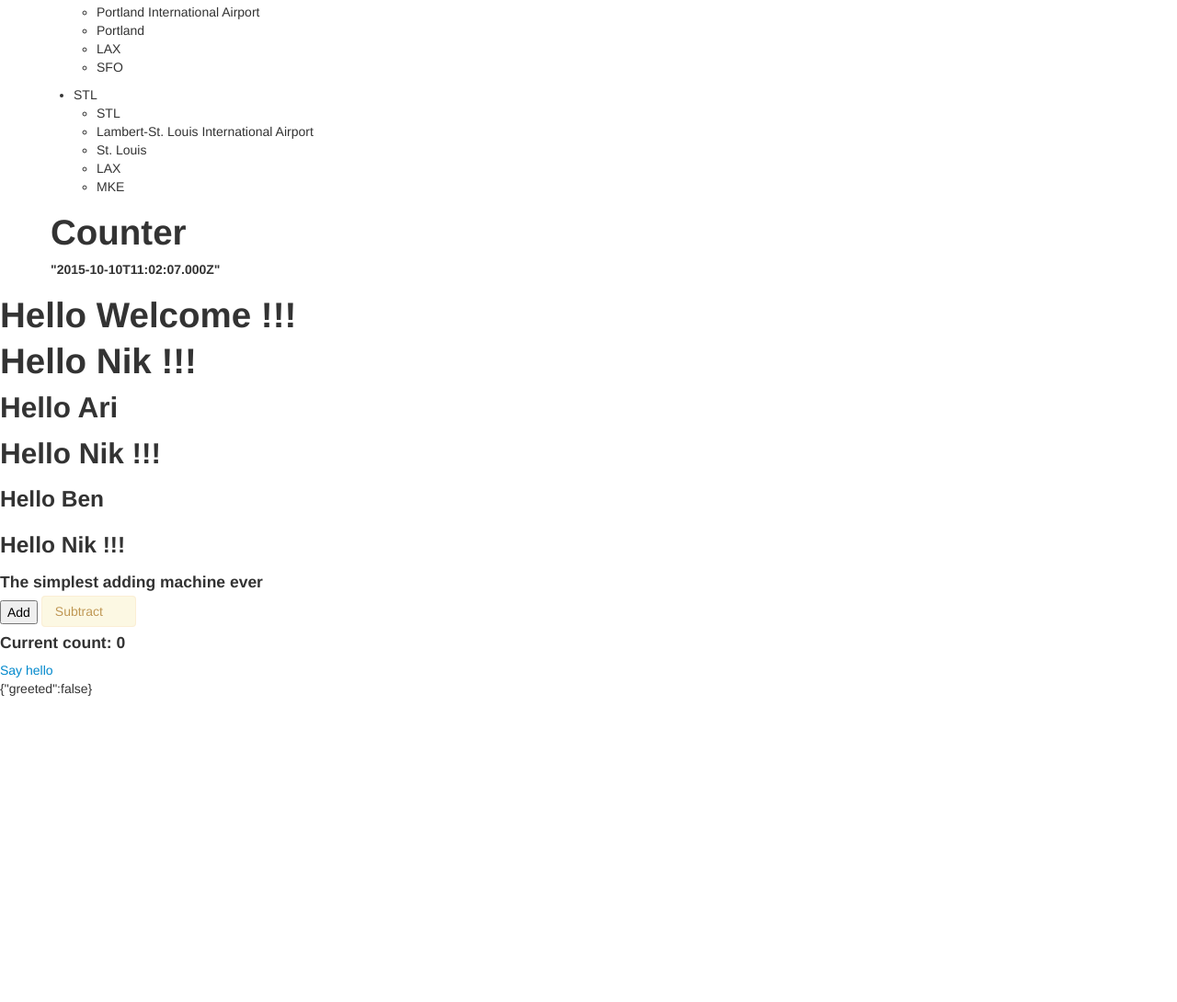
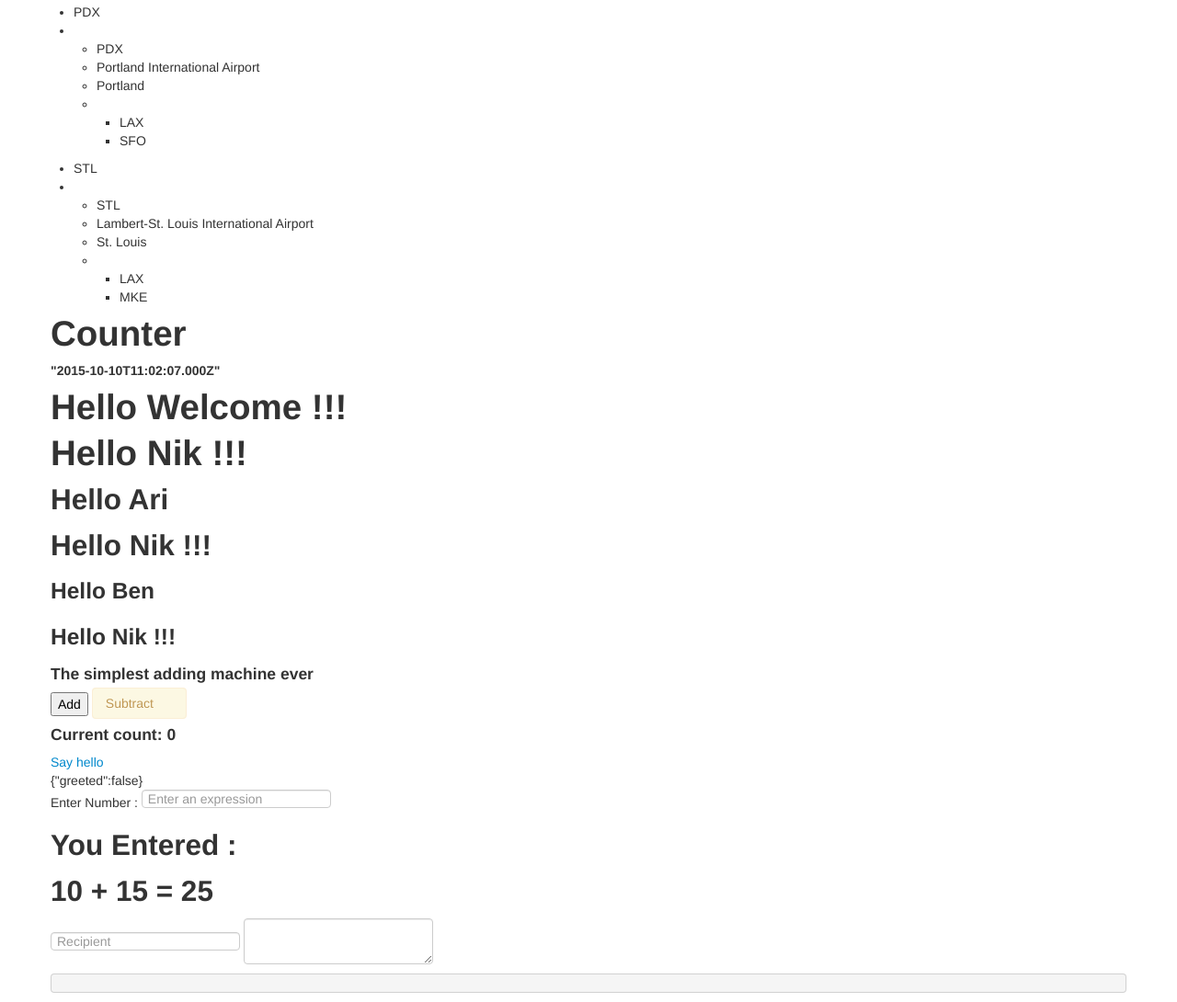
Before and after one commit to AkshathaBhat4/angularjs_demo, a website: page public/index.html in a window 1280 px wide. Shown: the part 227-1317 px from the top of the page at 92% size. Before the commit the page ends 986 px from the top, so only its background shows below. Drawn offline with Linux system fonts and the light colour scheme.

Commit message:
$parse & $interpolate data

```diff
--- a/public/index.html
+++ b/public/index.html
@@ -10,19 +10,26 @@
 
 </head>
 <body>
-	<div class='container' ng-controller='AppCtrl'>
+  <div class='container'>
+    <div ng-controller='AppCtrl'>
       <h1>Angular Air</h1>
       <ul ng-repeat='(key,airport) in airports'>
         <li>{{key}}</li>
+        <li>
           <ul>
             <li>{{airport.code}}</li>
             <li>{{airport.name}}</li>
             <li>{{airport.city}}</li>
+            <li>
+              <ul>
                 <li ng-repeat='dest in airport.destinations'>{{dest}}</li>
               </ul>
+            </li>
+          </ul>
+        </li>
       </ul>
     </div>
-  <div class='container' ng-controller='MyController'>
+    <div ng-controller='MyController'>
       <h1>Counter</h1>
       <h5>{{ clock }}</h5>
     </div>
@@ -48,5 +55,17 @@
       </div>
       {{ person }}
     </div>
+    <div ng-controller="ParseController">
+      Enter Number :
+      <input ng-model="expr" type="text" placeholder="Enter an expression" />
+      <h2>You Entered : {{ parsedValue }}</h2>
+      <h2>10 + 15 = {{ 10 + 15 }}</h2>
+    </div>
+    <div ng-controller="InterpolateController">
+      <input ng-model="to" type="email" placeholder="Recipient" />
+      <textarea ng-model="emailBody"></textarea>
+      <pre>{{ previewText }}</pre>
+    </div>
+  </div>
 </body>
 </html>
--- a/public/js/modules/my_app.js
+++ b/public/js/modules/my_app.js
@@ -30,3 +30,19 @@ app.controller('ChildController', function($scope) {
     $scope.person.greeted = true;
   }
 });
+app.controller('ParseController', function($scope, $parse) {
+  $scope.$watch('expr', function(newVal, oldVal, scope) {
+    if (newVal !== oldVal) {
+      var parseFun = $parse(newVal);
+      $scope.parsedValue = parseFun(scope);
+    }
+  });
+});
+app.controller('InterpolateController', function($scope, $interpolate) {
+  $scope.$watch('emailBody', function(body) {
+    if (body) {
+      var template = $interpolate(body);
+      $scope.previewText = template({to: $scope.to});
+    }
+  });
+});
```
Lines whose indentation alone changed are shown as unchanged.
